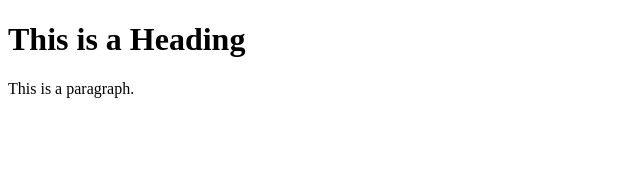
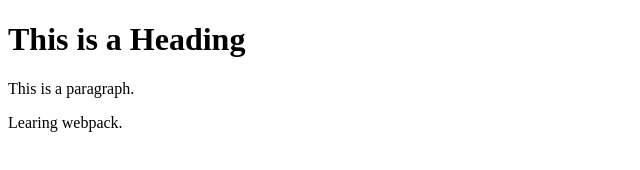
Before and after one commit to jineeshjohn/git-demo, a plain HTML site: page public/index.html in a window 1280 px wide. Shown: the whole page, without its empty margins (0-640 px from the left). Drawn offline with Linux system fonts and the light colour scheme.

Commit message:
JJohn|Help me to learn webpack

```diff
--- a/public/index.html
+++ b/public/index.html
@@ -7,6 +7,7 @@
 
 <h1>This is a Heading</h1>
 <p>This is a paragraph.</p>
+<p>Learing webpack.</p>
 
 </body>
 </html>
```
